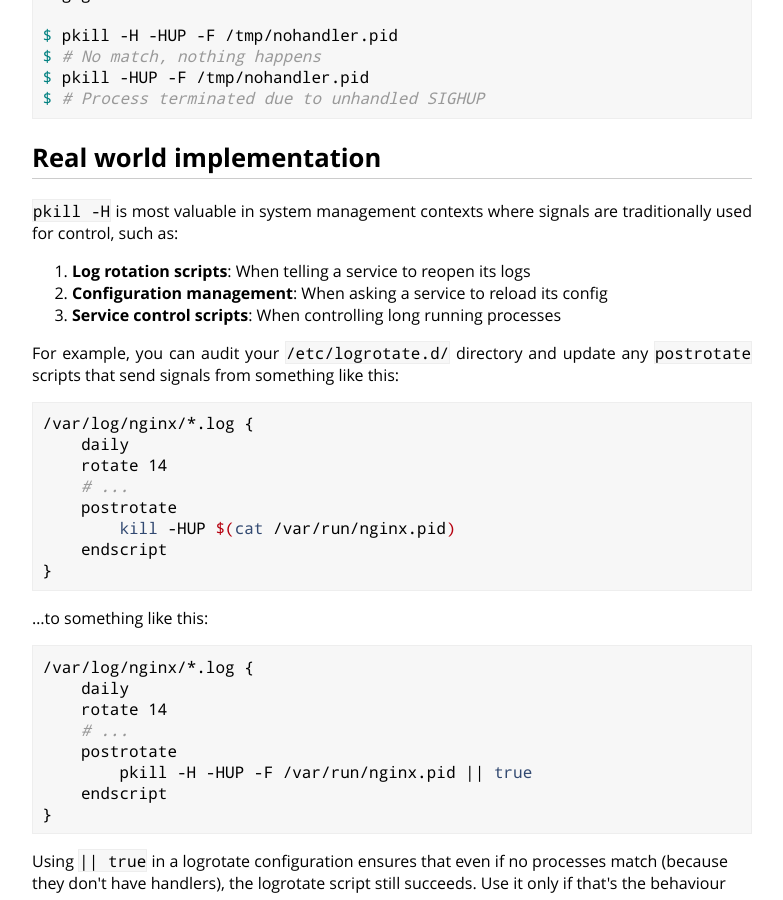
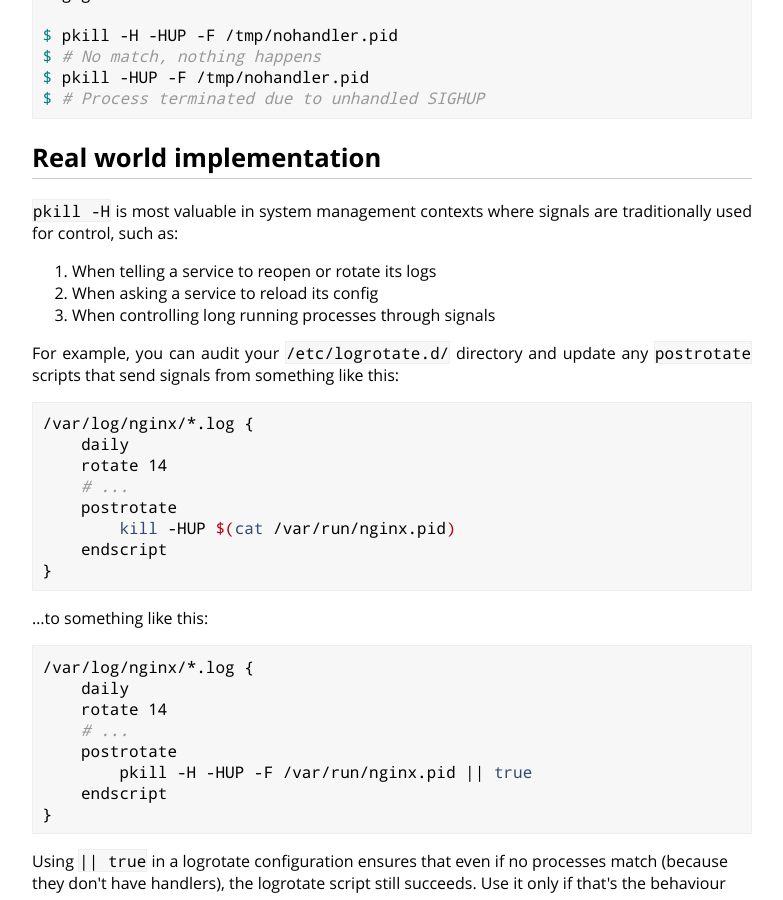
Before and after one commit to cdown/chrisdown.name, a Jekyll site: the page built from _posts/2025-05-12-safer-signal-sending-with-pkill-require-handler.md, in a window 1280 px wide and 900 px high, scrolled down 6036 px. Shown: the whole window, without its empty margins (248-1031 px from the left). Built offline with Jekyll 4.4.1, drawn with Linux system fonts in a browser that asks for light colours.

Commit message:
require handler post: Remove leads in numbered list

```diff
--- a/_posts/2025-05-12-safer-signal-sending-with-pkill-require-handler.md
+++ b/_posts/2025-05-12-safer-signal-sending-with-pkill-require-handler.md
@@ -334,9 +334,9 @@ $ # Process terminated due to unhandled SIGHUP
 `pkill -H` is most valuable in system management contexts where signals are
 traditionally used for control, such as:
 
-1. **Log rotation scripts**: When telling a service to reopen its logs
-2. **Configuration management**: When asking a service to reload its config
-3. **Service control scripts**: When controlling long running processes
+1. When telling a service to reopen or rotate its logs
+2. When asking a service to reload its config
+3. When controlling long running processes through signals
 
 For example, you can audit your `/etc/logrotate.d/` directory and update any
 `postrotate` scripts that send signals from something like this:
```
